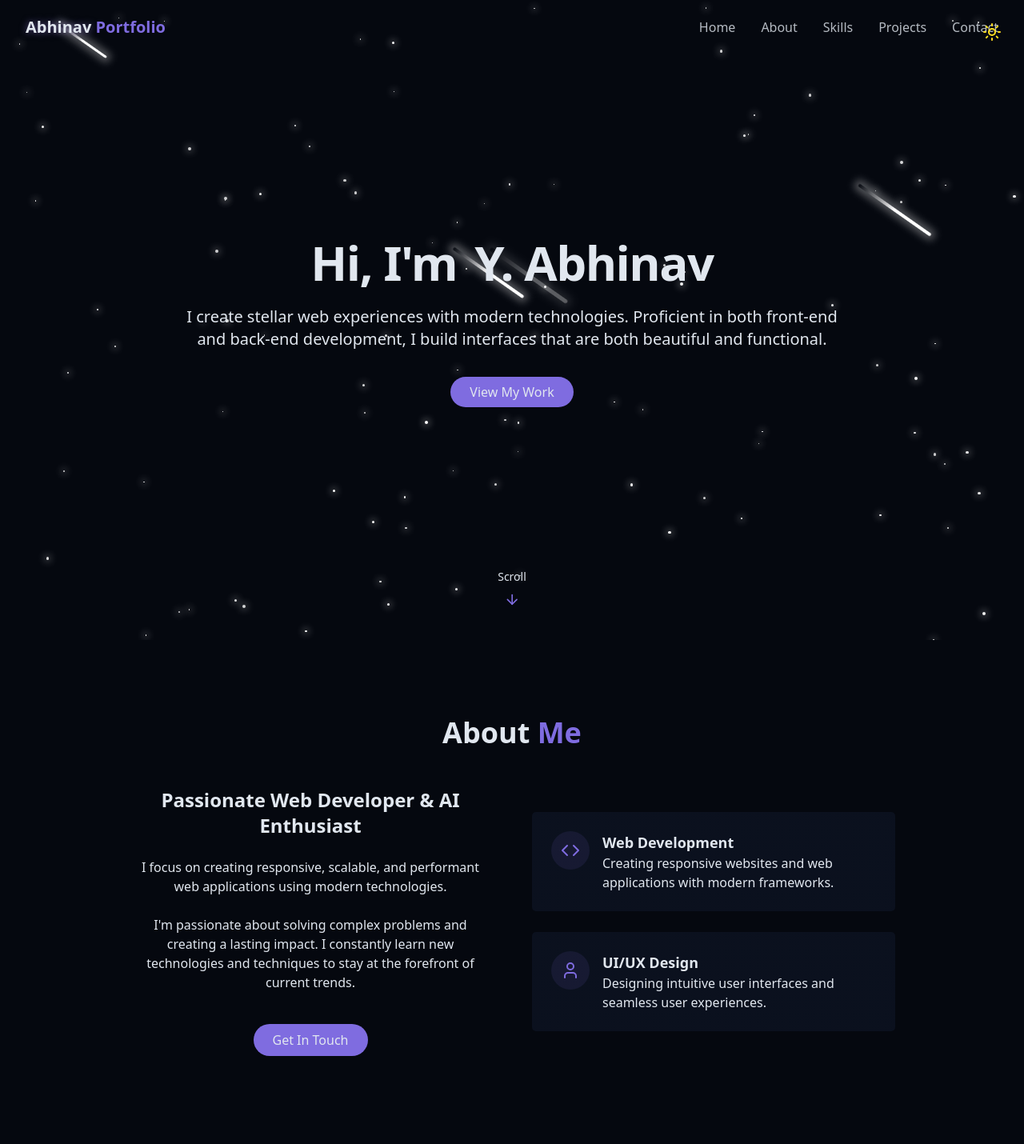
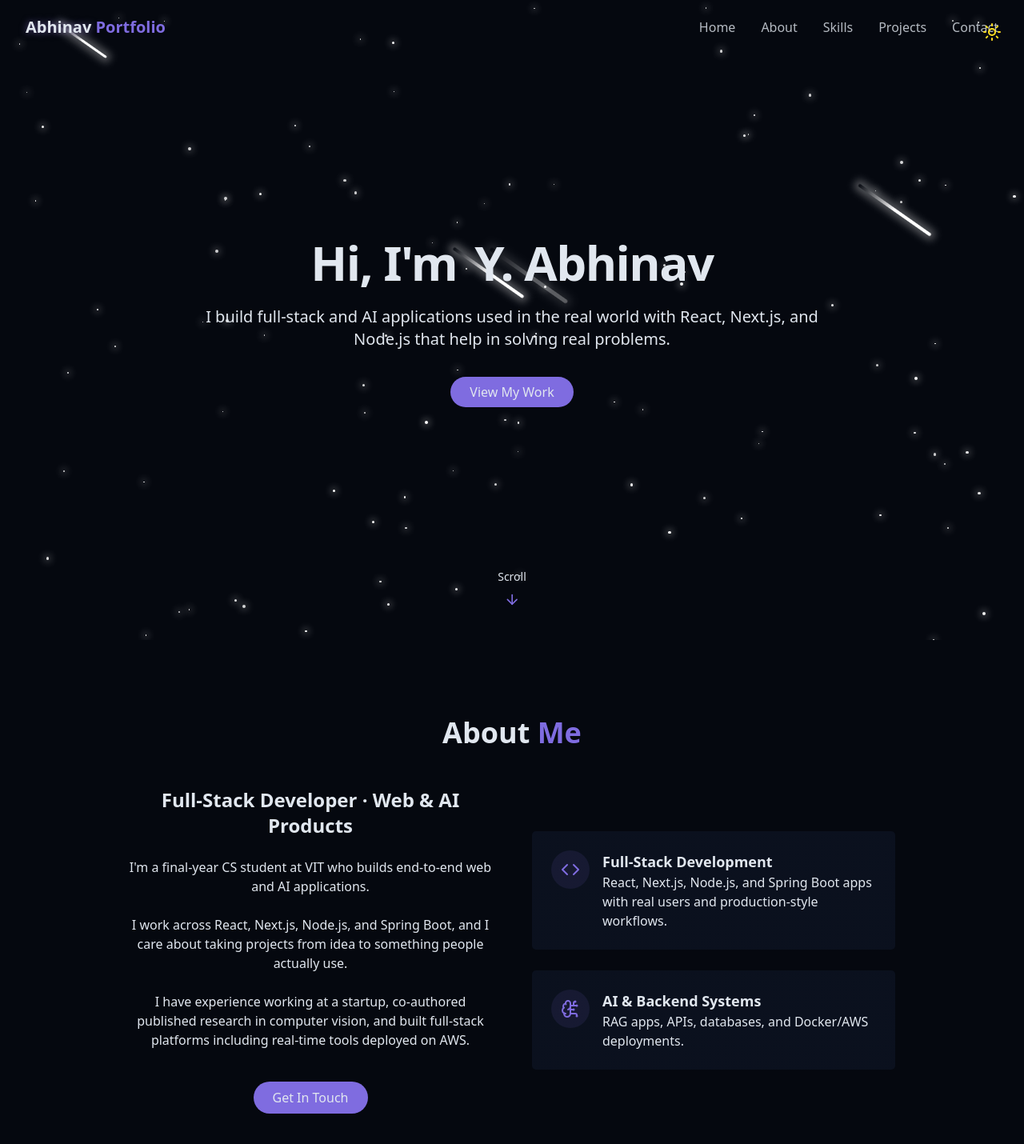
Before and after one commit to abhinav429/portfolio-website, a React (Vite) app: page / in a window 1280 px wide. Shown: the top 1430 px of the page at 80% size. Built offline with nearby package versions, Linux system fonts and the light colour scheme.

Commit message:
update hero and about section copy

```diff
--- a/src/components/AboutSection.jsx
+++ b/src/components/AboutSection.jsx
@@ -1,4 +1,4 @@
-import { Code, User } from "lucide-react";
+import { BrainCircuit, Code } from "lucide-react";
 
 export const AboutSection = () => {
   return (
@@ -12,17 +12,23 @@ export const AboutSection = () => {
         <div className="grid grid-cols-1 md:grid-cols-2 gap-12 items-center">
           <div className="space-y-6">
             <h3 className="text-2xl font-semibold">
-              Passionate Web Developer & AI Enthusiast
+              Full-Stack Developer · Web & AI Products
             </h3>
 
             <p className="text-muted-foreground">
-              I focus on creating responsive, scalable, and performant web
-              applications using modern technologies.
+              I&apos;m a final-year CS student at VIT who builds end-to-end web
+              and AI applications.
             </p>
 
             <p className="text-muted-foreground">
-              I'm passionate about solving complex problems and creating a lasting impact. I constantly learn new technologies and
-              techniques to stay at the forefront of current trends.
+              I work across React, Next.js, Node.js, and Spring Boot, and I care
+              about taking projects from idea to something people actually use.
+            </p>
+
+            <p className="text-muted-foreground">
+              I have experience working at a startup, co-authored published
+              research in computer vision, and built full-stack platforms
+              including real-time tools deployed on AWS.
             </p>
 
             <div className="flex flex-col sm:flex-row gap-4 pt-4 justify-center">
@@ -40,10 +46,10 @@ export const AboutSection = () => {
                   <Code className="h-6 w-6 text-primary" />
                 </div>
                 <div className="text-left">
-                  <h4 className="font-semibold text-lg"> Web Development</h4>
+                  <h4 className="font-semibold text-lg">Full-Stack Development</h4>
                   <p className="text-muted-foreground">
-                    Creating responsive websites and web applications with
-                    modern frameworks.
+                    React, Next.js, Node.js, and Spring Boot apps with real users
+                    and production-style workflows.
                   </p>
                 </div>
               </div>
@@ -51,13 +57,12 @@ export const AboutSection = () => {
             <div className="gradient-border p-6 card-hover">
               <div className="flex items-start gap-4">
                 <div className="p-3 rounded-full bg-primary/10">
-                  <User className="h-6 w-6 text-primary" />
+                  <BrainCircuit className="h-6 w-6 text-primary" />
                 </div>
                 <div className="text-left">
-                  <h4 className="font-semibold text-lg">UI/UX Design</h4>
+                  <h4 className="font-semibold text-lg">AI & Backend Systems</h4>
                   <p className="text-muted-foreground">
-                    Designing intuitive user interfaces and seamless user
-                    experiences.
+                    RAG apps, APIs, databases, and Docker/AWS deployments.
                   </p>
                 </div>
               </div>
--- a/src/components/HeroSection.jsx
+++ b/src/components/HeroSection.jsx
@@ -17,9 +17,8 @@ export const HeroSection = () => {
           </h1>
 
           <p className="text-lg md:text-xl text-muted-foreground max-2-2xl mx-auto opacity-0 animate-fade-in-delay-3">
-            I create stellar web experiences with modern technologies.
-            Proficient in both front-end and back-end development, I build interfaces that are
-            both beautiful and functional.
+            I build full-stack and AI applications used in the real world with
+            React, Next.js, and Node.js that help in solving real problems.
           </p>
 
           <div className="pt-4 opacity-0 animate-fade-in-delay-4">
```
